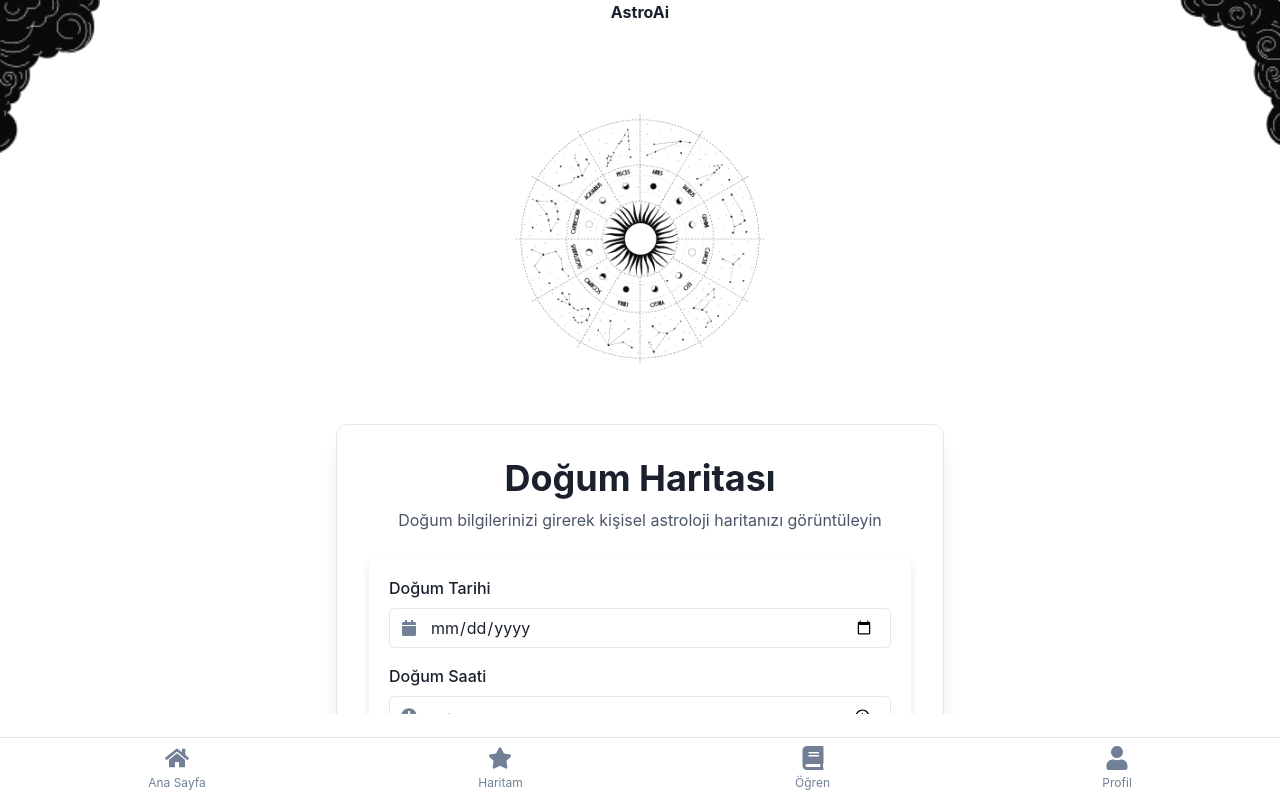
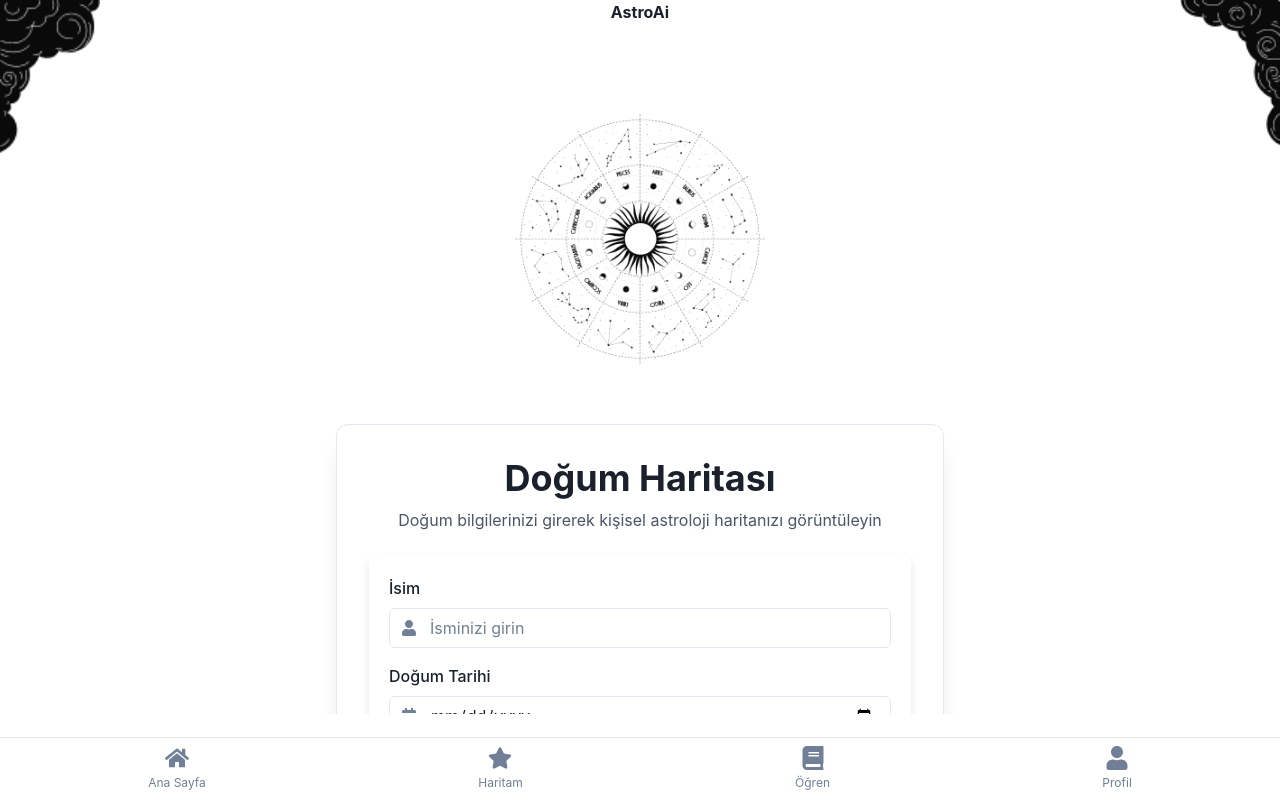
Before and after one commit to sahradeniz/Astrologi-Ai, a React (Create React App) app: page /input in a window 1280 px wide. Built offline with nearby package versions, Linux system fonts and the light colour scheme; sample sign-in values are in the browser's storage; the HTML template or start-up script is replaced by a standard one.

Commit message:
feat: add name field and save to friends list in InputForm

```diff
--- a/src/components/InputForm.js
+++ b/src/components/InputForm.js
@@ -17,12 +17,13 @@ import {
   InputLeftElement,
   Icon,
 } from "@chakra-ui/react";
-import { FaCalendar, FaClock, FaMapMarkerAlt } from "react-icons/fa";
+import { FaCalendar, FaClock, FaMapMarkerAlt, FaUser } from "react-icons/fa";
 
 const API_URL = 'http://localhost:5003';
 
 const InputForm = ({ setResult }) => {
   const [formData, setFormData] = useState({
+    name: "",
     birthDate: "",
     birthTime: "",
     birthPlace: "",
@@ -38,6 +39,7 @@ const InputForm = ({ setResult }) => {
 
   const validateForm = () => {
     const newErrors = {};
+    if (!formData.name) newErrors.name = "İsim gerekli";
     if (!formData.birthDate) newErrors.birthDate = "Doğum tarihi gerekli";
     if (!formData.birthTime) newErrors.birthTime = "Doğum saati gerekli";
     if (!formData.birthPlace) newErrors.birthPlace = "Doğum yeri gerekli";
@@ -64,7 +66,31 @@ const InputForm = ({ setResult }) => {
       }
 
       const data = await response.json();
-      localStorage.setItem("natalChartData", JSON.stringify(data));
+
+      // Save to natal chart data
+      localStorage.setItem("natalChartData", JSON.stringify({ ...data, ...formData }));
+
+      // Add to friends list if not exists
+      const friends = JSON.parse(localStorage.getItem('friends') || '[]');
+      const existingFriend = friends.find(
+        friend =>
+          friend.birthDate === formData.birthDate &&
+          friend.birthTime === formData.birthTime &&
+          friend.birthPlace === formData.birthPlace
+      );
+
+      if (!existingFriend) {
+        friends.push(formData);
+        localStorage.setItem('friends', JSON.stringify(friends));
+
+        toast({
+          title: "Kişi kaydedildi",
+          description: "Kişi listenize eklendi",
+          status: "success",
+          duration: 3000,
+        });
+      }
+
       setResult(data);
       navigate("/character");
     } catch (error) {
@@ -103,6 +129,25 @@ const InputForm = ({ setResult }) => {
 
           <form onSubmit={handleSubmit}>
             <VStack spacing={4}>
+              <FormControl isInvalid={errors.name}>
+                <FormLabel>İsim</FormLabel>
+                <InputGroup>
+                  <InputLeftElement>
+                    <Icon as={FaUser} color="gray.500" />
+                  </InputLeftElement>
+                  <Input
+                    type="text"
+                    placeholder="İsminizi girin"
+                    value={formData.name}
+                    onChange={(e) =>
+                      setFormData({ ...formData, name: e.target.value })
+                    }
+                    pl={10}
+                  />
+                </InputGroup>
+                <FormErrorMessage>{errors.name}</FormErrorMessage>
+              </FormControl>
+
               <FormControl isInvalid={errors.birthDate}>
                 <FormLabel>Doğum Tarihi</FormLabel>
                 <InputGroup>
```
